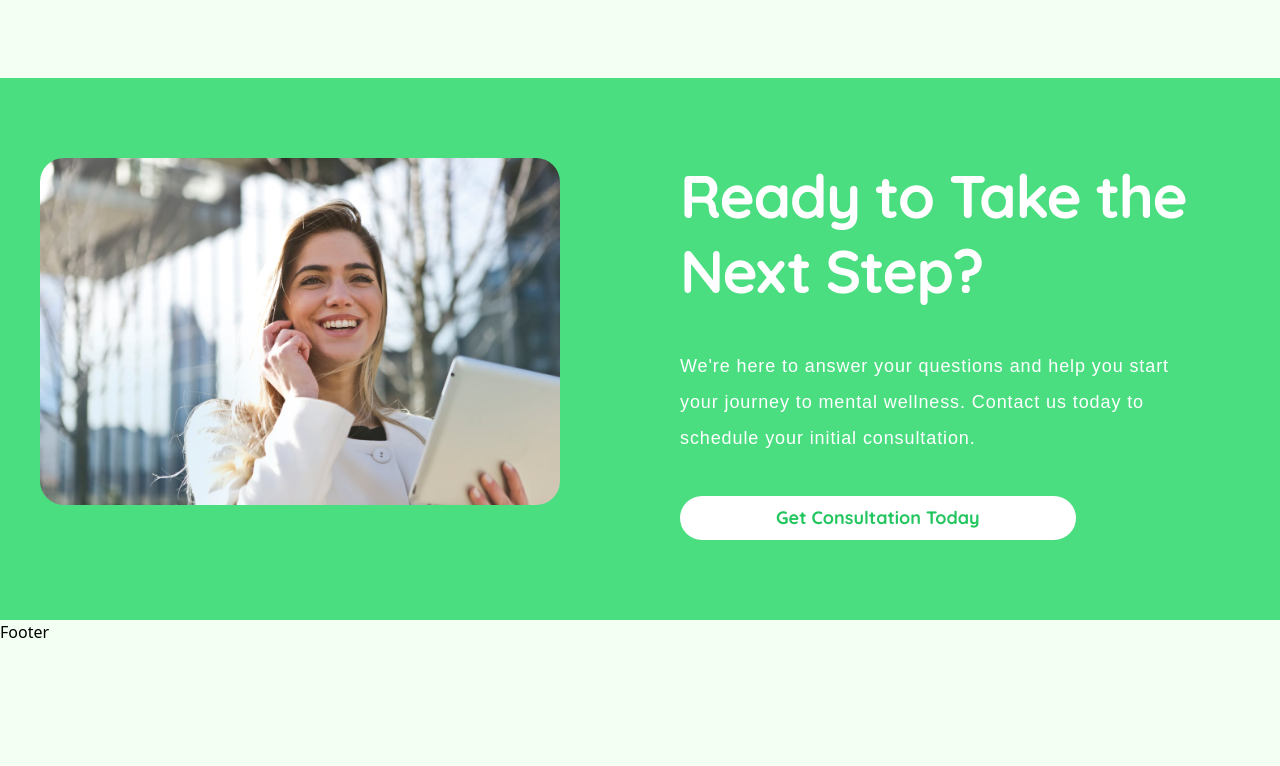
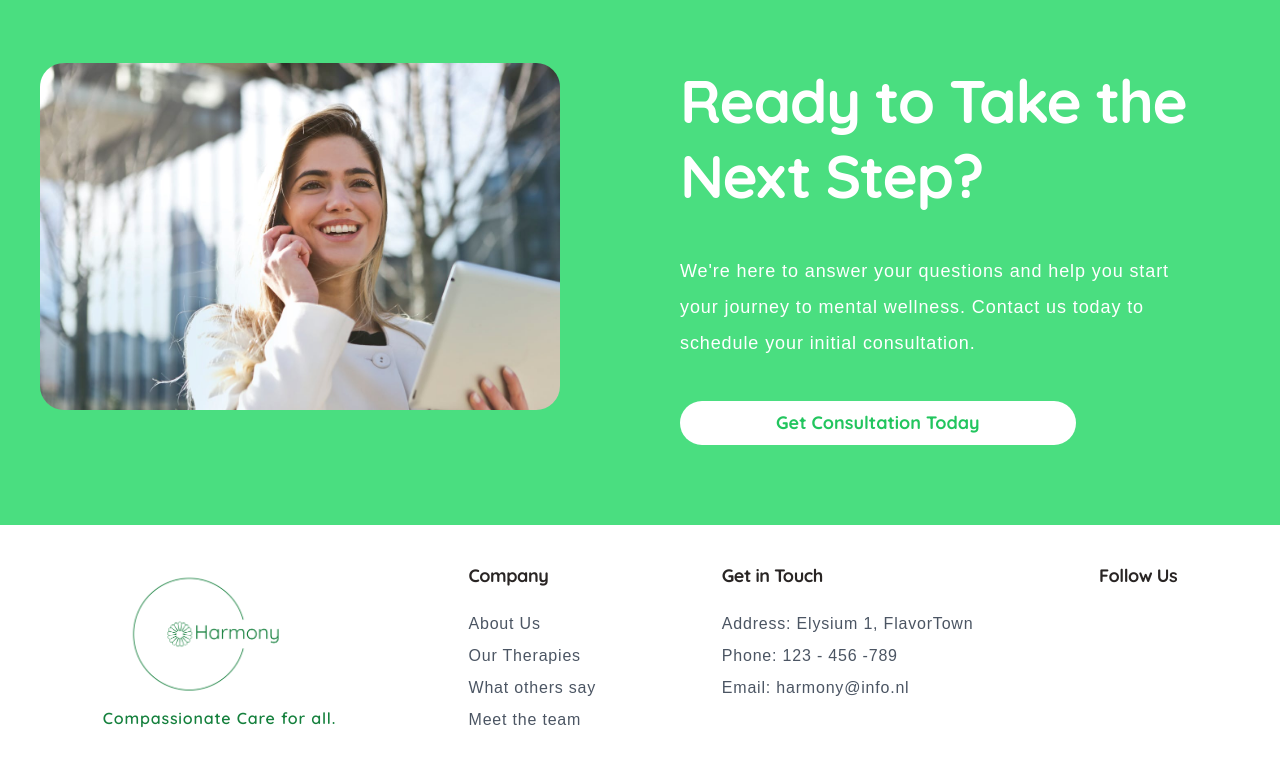
Before and after one commit to Quincy-Fer/Harmony-Therapy-Website, a React (Vite) app: page / in a window 1280 px wide. Shown: the part 6784-7550 px from the top of the page. Before the commit the page ends 7428 px from the top, so only its background shows below. Built offline with nearby package versions, Linux system fonts and the light colour scheme.

Commit message:
Create Footersection, import logo, adjust team section layout

```diff
--- a/src/Sections/Footer.jsx
+++ b/src/Sections/Footer.jsx
@@ -1,5 +1,82 @@
+import { logoNoBG } from "../assets/images";
+
 const Footer = () => {
-  return <div>Footer</div>;
+  return (
+    <footer className="w-full bg-white p-10" id='footer'>
+      <div className="flex justify-around">
+        {/* Logo & Slogan */}
+        <div className="flex flex-col ">
+          <img src={logoNoBG} alt="Harmony Logo" className="bg-contain w-60" />
+          <p
+            className="font-quicksand  text-base text-green-700 tracking-wider leading-loose  font-semibold
+        "
+          >
+            Compassionate Care for all.
+          </p>
+        </div>
+        {/* Site Links */}
+        <div className="flex flex-col">
+          <h6
+            className="text-stone-800 text-lg max-w-[600px] font-bold font-quicksand
+         leading-tight tracking-tight "
+          >
+            Company
+          </h6>
+          <p
+            className="font-nunito  text-base text-gray-600 tracking-wider leading-loose
+         mt-5"
+          >
+            About Us
+          </p>
+          <p className="font-nunito  text-base text-gray-600 tracking-wider leading-loose ">
+            Our Therapies
+          </p>
+          <p className="font-nunito  text-base text-gray-600 tracking-wider leading-loose ">
+            What others say
+          </p>
+          <p className="font-nunito  text-base text-gray-600 tracking-wider leading-loose ">
+            Meet the team
+          </p>
+        </div>
+        {/* Contact Info */}
+        <div className="flex flex-col">
+          <h6
+            className="text-stone-800 text-lg max-w-[600px] font-bold font-quicksand
+         leading-tight tracking-tight "
+          >
+            Get in Touch
+          </h6>
+          <p
+            className="font-nunito  text-base text-gray-600 tracking-wider leading-loose
+         mt-5"
+          >
+            Address: Elysium 1, FlavorTown{" "}
+          </p>
+          <p
+            className="font-nunito  text-base text-gray-600 tracking-wider leading-loose
+        "
+          >
+            Phone: 123 - 456 -789
+          </p>
+          <p
+            className="font-nunito  text-base text-gray-600 tracking-wider leading-loose
+         "
+          >
+            Email: harmony@info.nl
+          </p>
+        </div>
+        {/* Social Link */}
+        <div className="flex ">
+          <h6
+            className="text-stone-800 text-lg max-w-[600px] font-bold font-quicksand
+         leading-tight tracking-tight "
+          >
+            Follow Us
+          </h6>
+        </div>
+      </div>
+    </footer>
+  );
 };
 
 export default Footer;
--- a/src/Sections/Team.jsx
+++ b/src/Sections/Team.jsx
@@ -8,14 +8,14 @@ const Team = () => {
       <div className="flex flex-col">
         <div className="">
           <h2
-            className="text-stone-700 text-[60px] max-w-[600px] font-bold font-quicksand
+            className="text-stone-700 text-[60px]  font-bold font-quicksand
          leading-tight tracking-tight "
           >
             The Harmony Therapy Team
           </h2>
           <p
             className="font-nunito max-w-[600px] text-base text-gray-500 tracking-wider leading-loose
-          mt-10 "
+          mt-5 "
           >
             Providing Support and Expertise for Every Step of Your Journey
           </p>
--- a/src/constants/index.js
+++ b/src/constants/index.js
@@ -29,7 +29,7 @@ export const NAV_LINKS = [
   { href: "#therapies", key: "therapies", label: "Therapies" },
   { href: "#testimonial", key: "testimonial", label: "Clients" },
   { href: "#team", key: "team", label: "Our Team" },
-  { href: "#contact", key: "contact", label: "Contact" },
+  { href: "#footer", key: "contact", label: "Contact" },
 ];
 
 // Therapies
```
Also changed, not shown: src/assets/Images/index.js (+5 -2 lines).
